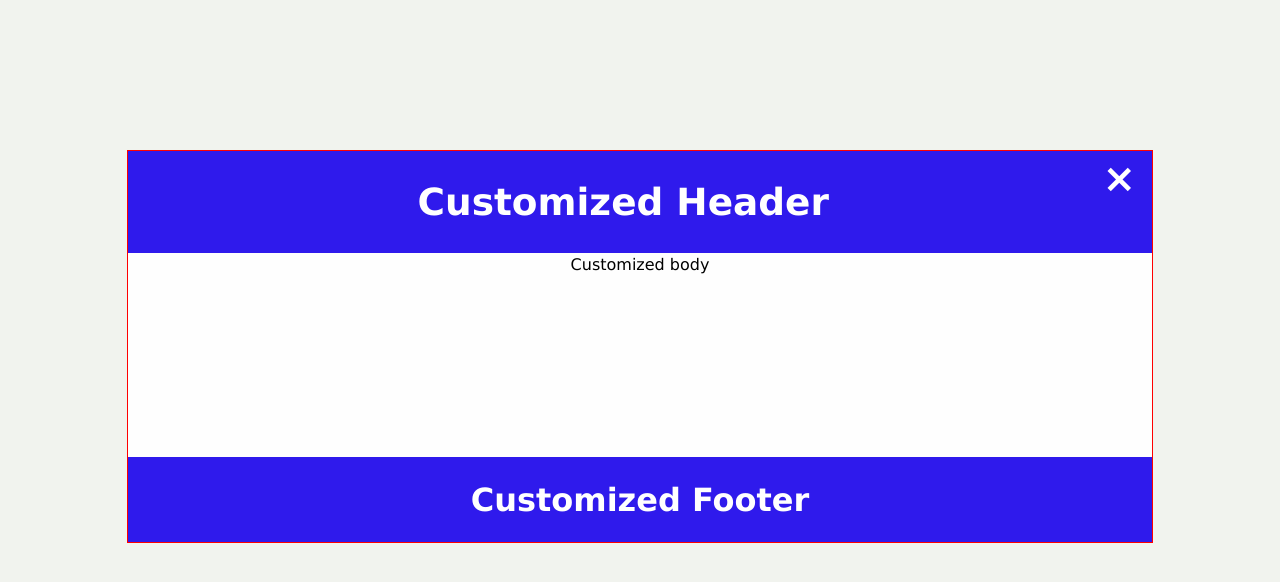
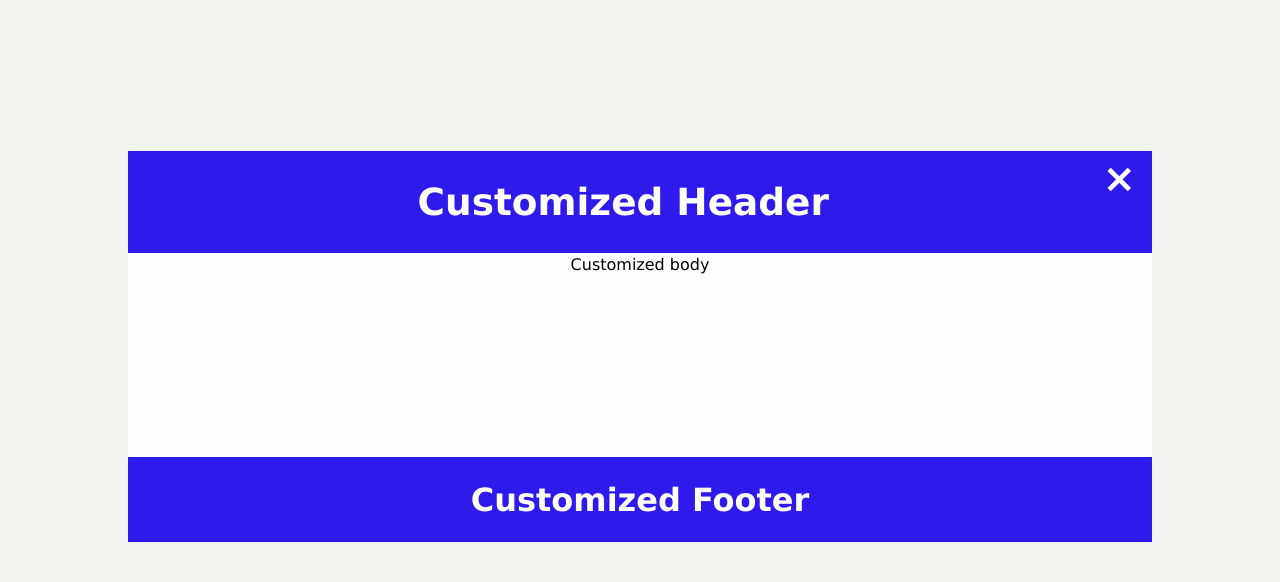
Before and after one commit to Nkbalaji2002/TicTacToe, a React (Vite) app: page / in a window 1280 px wide. Both pictures are taken after a click on the button "Open Modal Popup". Shown: the top 582 px of the page. Built offline with nearby package versions, Linux system fonts and the light colour scheme.

Commit message:
border color

```diff
--- a/src/components/customModalPopup/style.css
+++ b/src/components/customModalPopup/style.css
@@ -33,7 +33,8 @@
   background-color: #fefefe;
   margin: auto;
   padding: 0;
-  border: 1px solid red;
+  border: 1px solid rgb(241, 241, 241);
+  border-radius: 10px;
   width: 80%;
   animation-name: animateModal;
   animation-duration: 0.5s;
```
